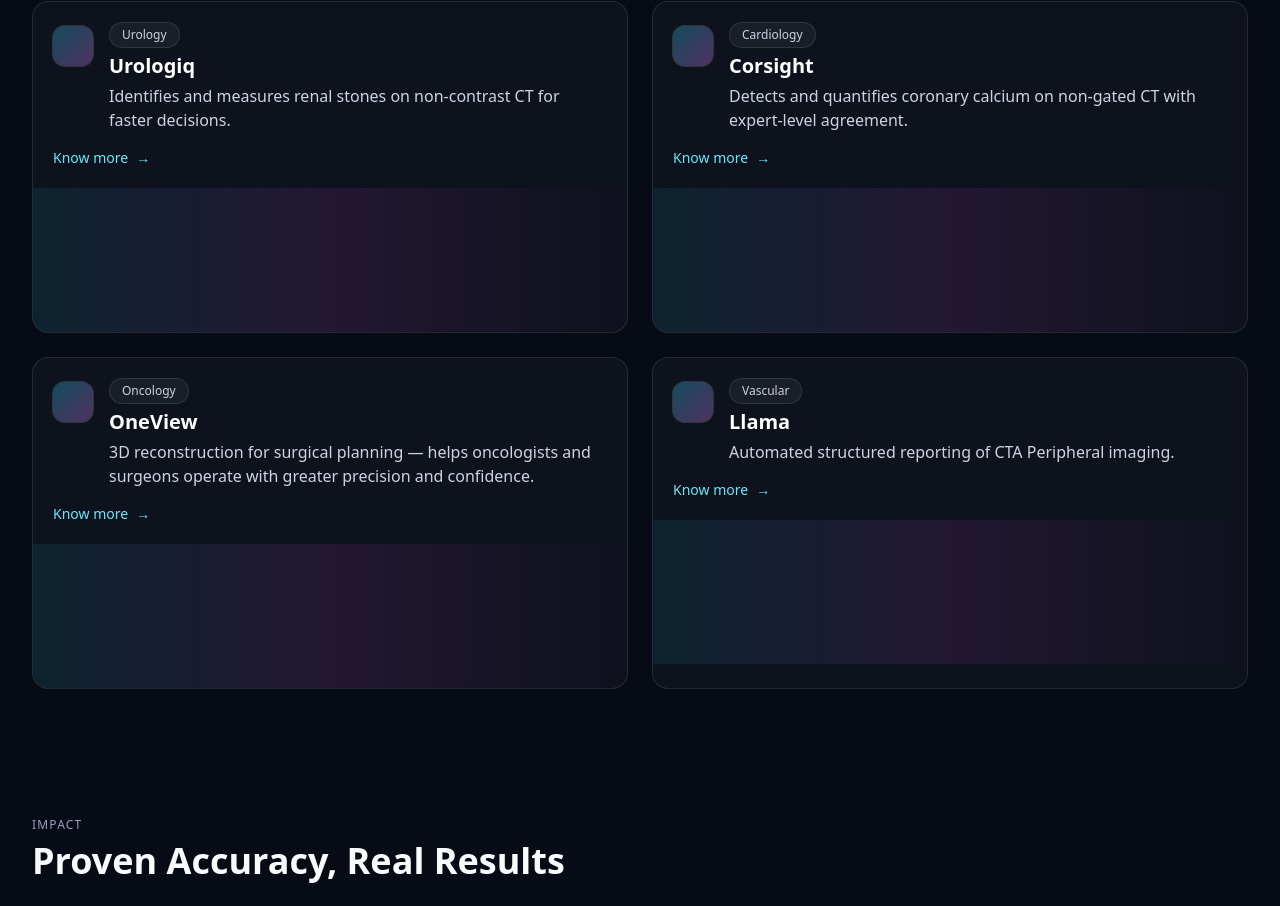
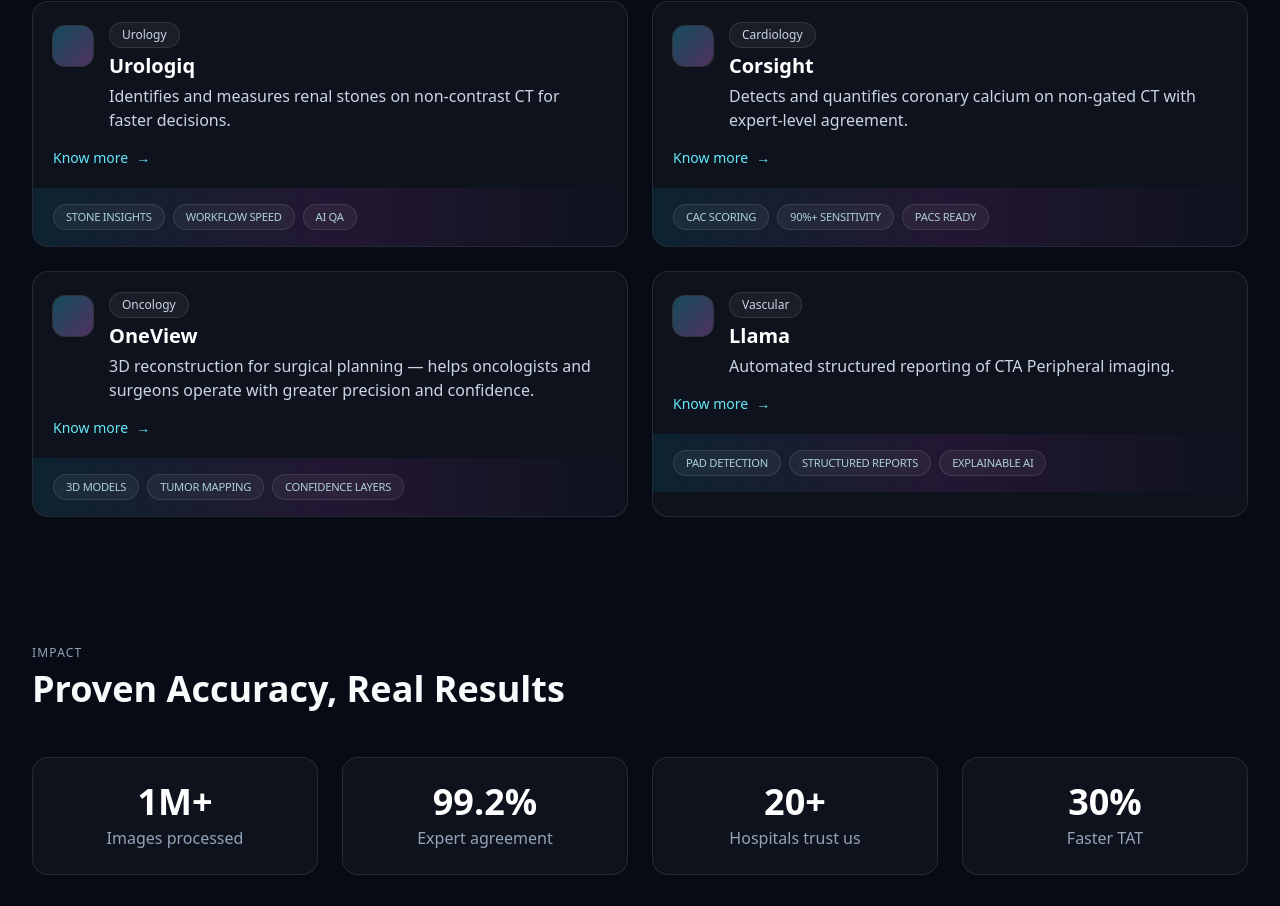
Before and after one commit to BiocliqAI/website-new, a React (Vite) app: page / in a window 1280 px wide. Shown: the part 1608-2514 px from the top of the page. Built offline with nearby package versions, Linux system fonts and the light colour scheme.

Commit message:
feat: enrich product cards with highlights
Co-authored-by: factory-droid[bot] <138933559+factory-droid[bot]@users.noreply.github.com>

```diff
--- a/src/components/TechCard.tsx
+++ b/src/components/TechCard.tsx
@@ -6,9 +6,10 @@
   blurb: string
   tag: string
   href: string
+  highlights?: string[]
 }
 
-export default function TechCard({ title, blurb, tag, href }: Props) {
+export default function TechCard({ title, blurb, tag, href, highlights = [] }: Props) {
   const isInternal = href.startsWith('/')
 
   const external = href.startsWith('http')
@@ -38,7 +39,19 @@
           </a>
         )}
       </div>
-      <div className="h-36 bg-gradient-to-r from-cyan-500/10 via-fuchsia-500/10 to-transparent group-hover:via-fuchsia-500/20" />
+      <div className="bg-gradient-to-r from-cyan-500/10 via-fuchsia-500/10 to-transparent group-hover:via-fuchsia-500/20">
+        {highlights.length ? (
+          <div className="px-5 py-4 flex flex-wrap gap-2 text-xs text-cyan-100/80">
+            {highlights.map((item) => (
+              <span key={item} className="inline-flex items-center rounded-full border border-white/10 bg-white/5 px-3 py-1 text-[0.7rem] uppercase tracking-tight">
+                {item}
+              </span>
+            ))}
+          </div>
+        ) : (
+          <div className="h-24" />
+        )}
+      </div>
     </article>
   )
 }
--- a/src/pages/LandingPage.tsx
+++ b/src/pages/LandingPage.tsx
@@ -83,24 +83,28 @@
               tag="Urology"
               blurb="Identifies and measures renal stones on non-contrast CT for faster decisions."
               href="mailto:info@biocliq.com?subject=Learn%20more%20about%20Urologiq"
+              highlights={["Stone insights", "Workflow speed", "AI QA"]}
             />
             <TechCard
               title="Corsight"
               tag="Cardiology"
               blurb="Detects and quantifies coronary calcium on non-gated CT with expert-level agreement."
               href="/corsight"
+              highlights={["CAC scoring", "90%+ sensitivity", "PACS ready"]}
             />
             <TechCard
               title="OneView"
               tag="Oncology"
               blurb="3D reconstruction for surgical planning — helps oncologists and surgeons operate with greater precision and confidence."
               href="mailto:info@biocliq.com?subject=Learn%20more%20about%20OneView"
+              highlights={["3D models", "Tumor mapping", "Confidence layers"]}
             />
             <TechCard
               title="Llama"
               tag="Vascular"
               blurb="Automated structured reporting of CTA Peripheral imaging."
               href="mailto:info@biocliq.com?subject=Learn%20more%20about%20Llama"
+              highlights={["PAD detection", "Structured reports", "Explainable AI"]}
             />
           </div>
         </Section>
```
